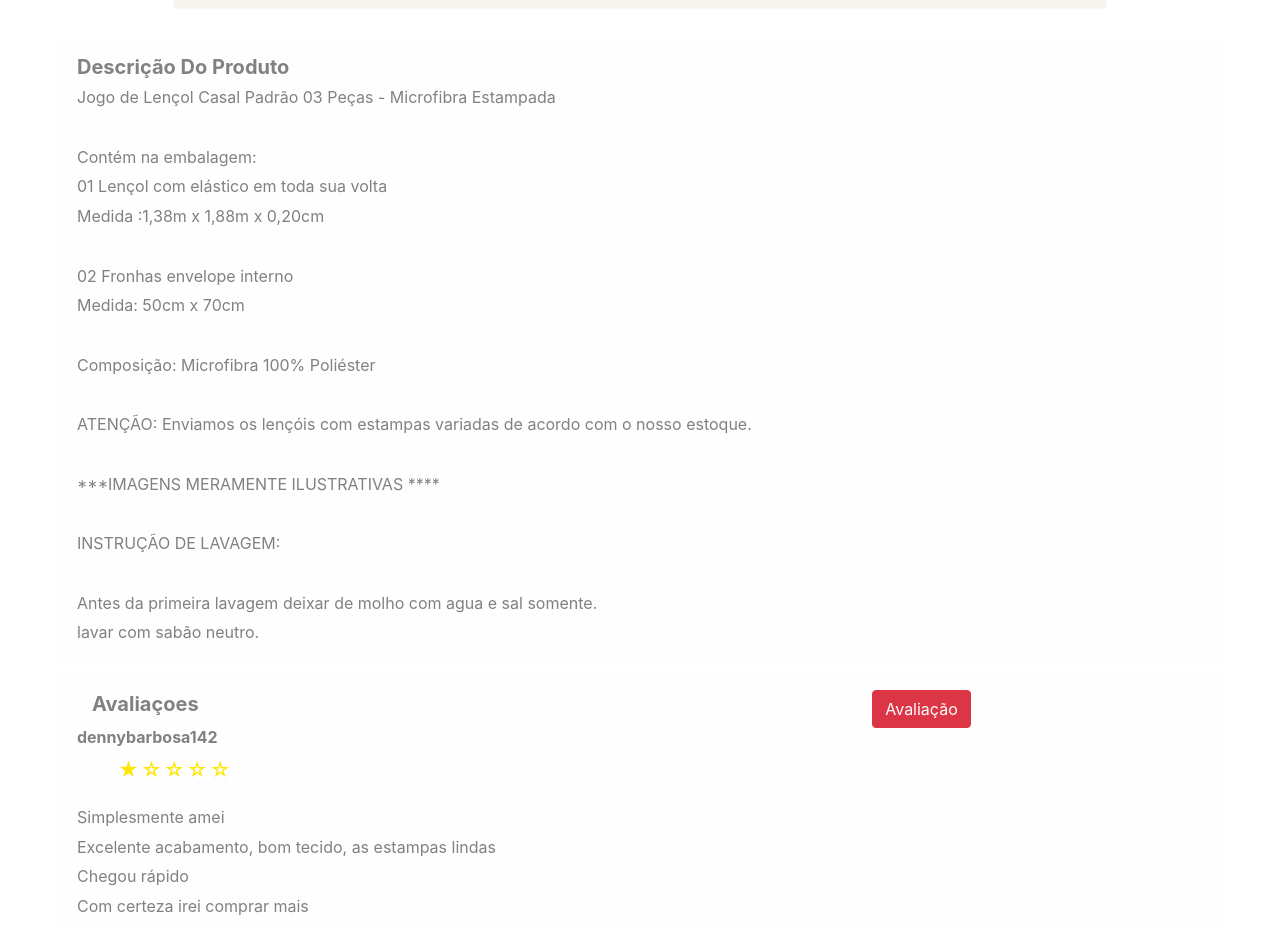
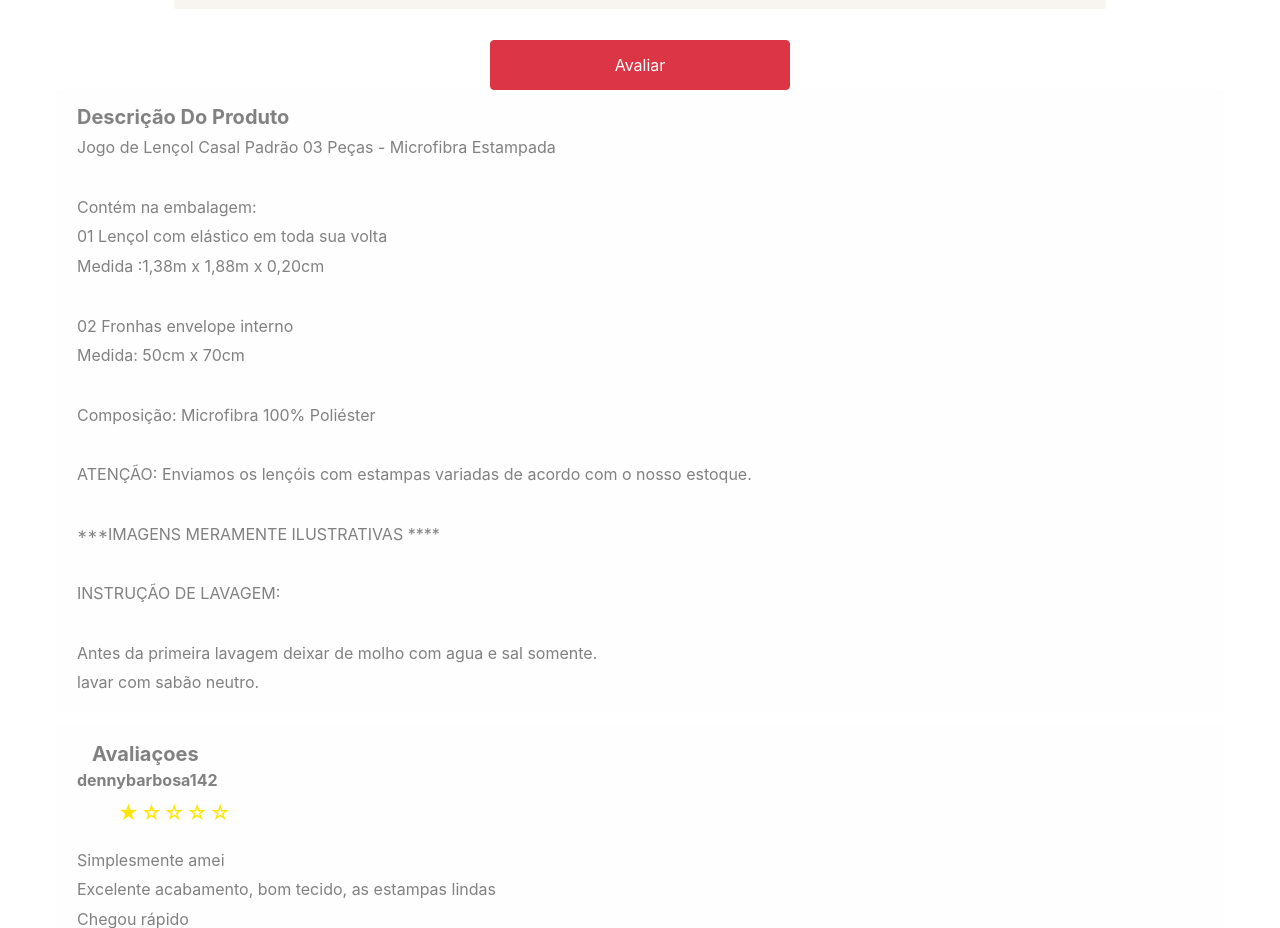
Before and after one commit to vinicius28g/vinicius28g.github.io, a plain HTML site: page index.html in a window 1280 px wide. Shown: the part 1537-2465 px from the top of the page. Drawn offline with nearby package versions, Linux system fonts and the light colour scheme.

Commit message:
mudança no lugar do botao

```diff
--- a/index.html
+++ b/index.html
@@ -108,6 +108,9 @@ document.addEventListener('click', function(e){
         <img src="asset/images/produto_01.jpg"  height="500" style="margin: 0 auto;">
         </div>
         <br>
+        <div style="text-align: center;">
+          <button type="button" class="btn btn-danger" style="height: 50px; width: 300px;" data-bs-toggle="modal" data-bs-target="#exampleModal" data-bs-whatever="@mdo">Avaliar</button>
+        </div>
 
         <div class="alert alert-light" role="alert">
             <b style="font-size: 20px;  padding-top: 10%;">Descrição Do Produto</b><br>
@@ -138,7 +141,7 @@ document.addEventListener('click', function(e){
                     <b style="font-size: 20px;  padding-top: 10%;">Avaliaçoes</b><br>
                   </div>
                   <div class="col">
-                    <button type="button" class="btn btn-danger" data-bs-toggle="modal" data-bs-target="#exampleModal" data-bs-whatever="@mdo">Avaliação</button>
+
                 </div>
               </div>
             </div>
```
